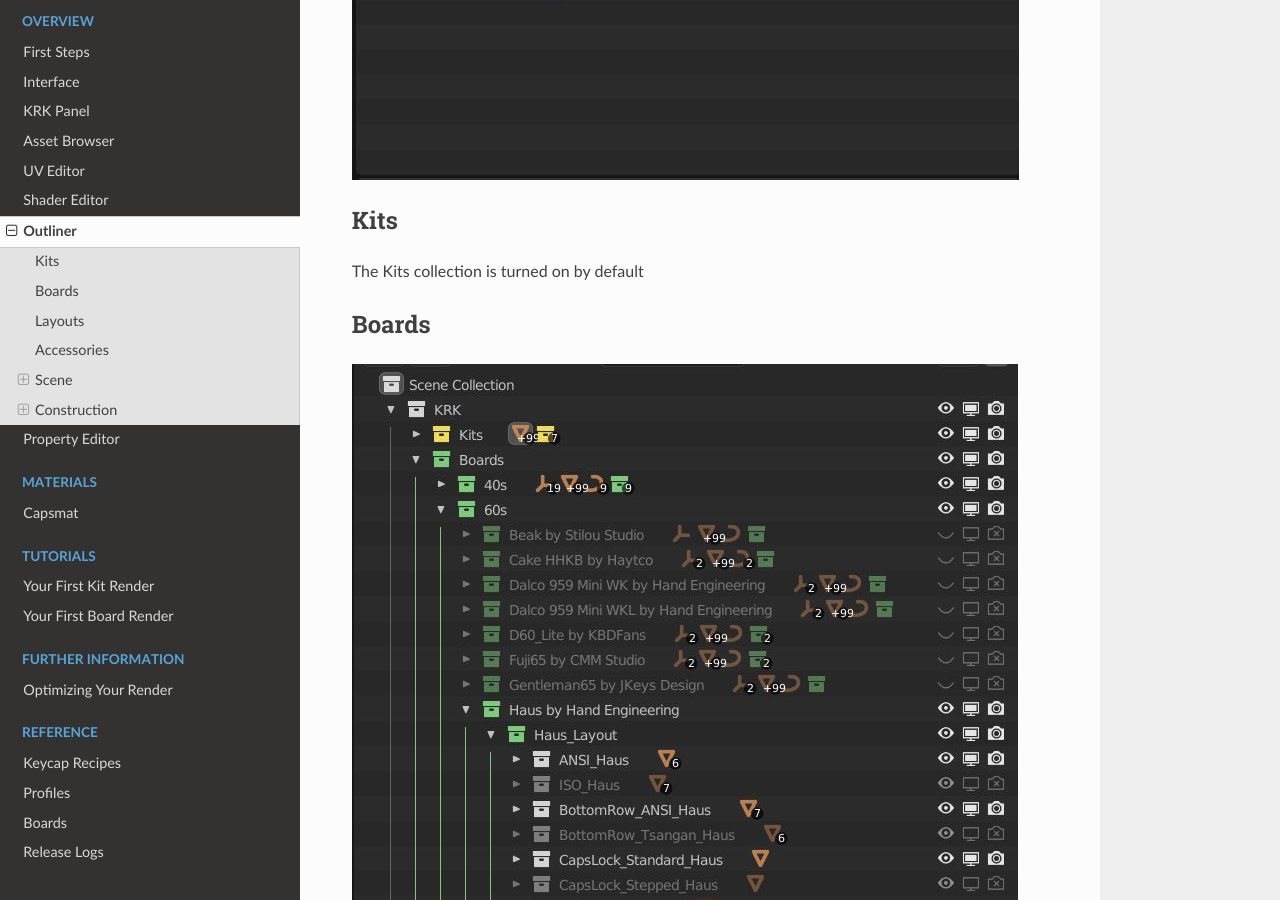
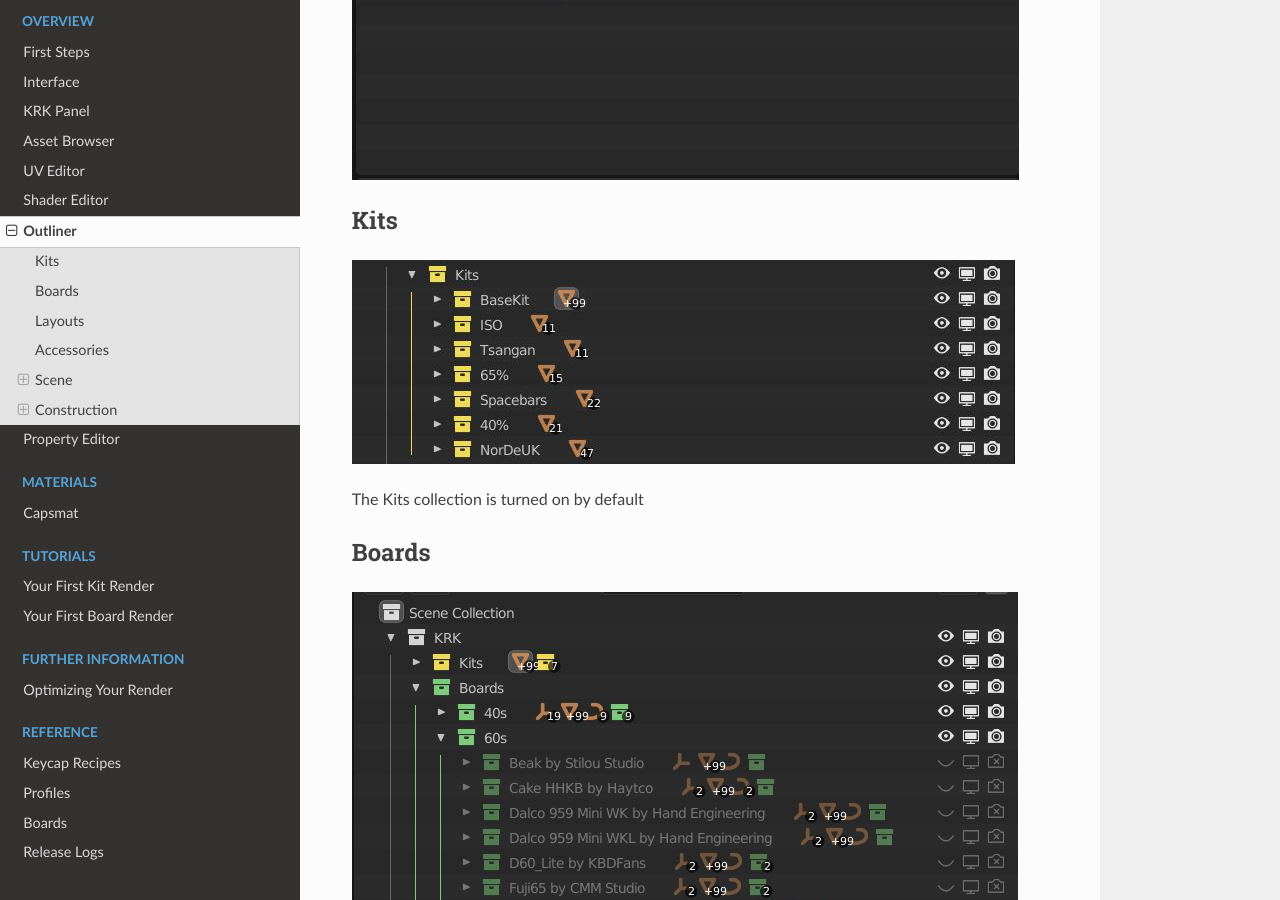
Before and after one commit to imperfectlink/KeyboardRenderKit, a Sphinx documentation site: the page built from docs/source/outliner.rst, in a window 1280 px wide and 900 px high, scrolled down 794 px. Built offline with Sphinx 7.4.7 and the Read the Docs theme 2.0.0, drawn with Linux system fonts in a browser that asks for light colours.

Commit message:
Update outliner.rst

```diff
--- a/docs/source/outliner.rst
+++ b/docs/source/outliner.rst
@@ -6,6 +6,9 @@
 
 Kits
 ~~~~
+
+.. image:: img/KitsCollection.jpg
+
 The Kits collection is turned on by default
 
 Boards
```
